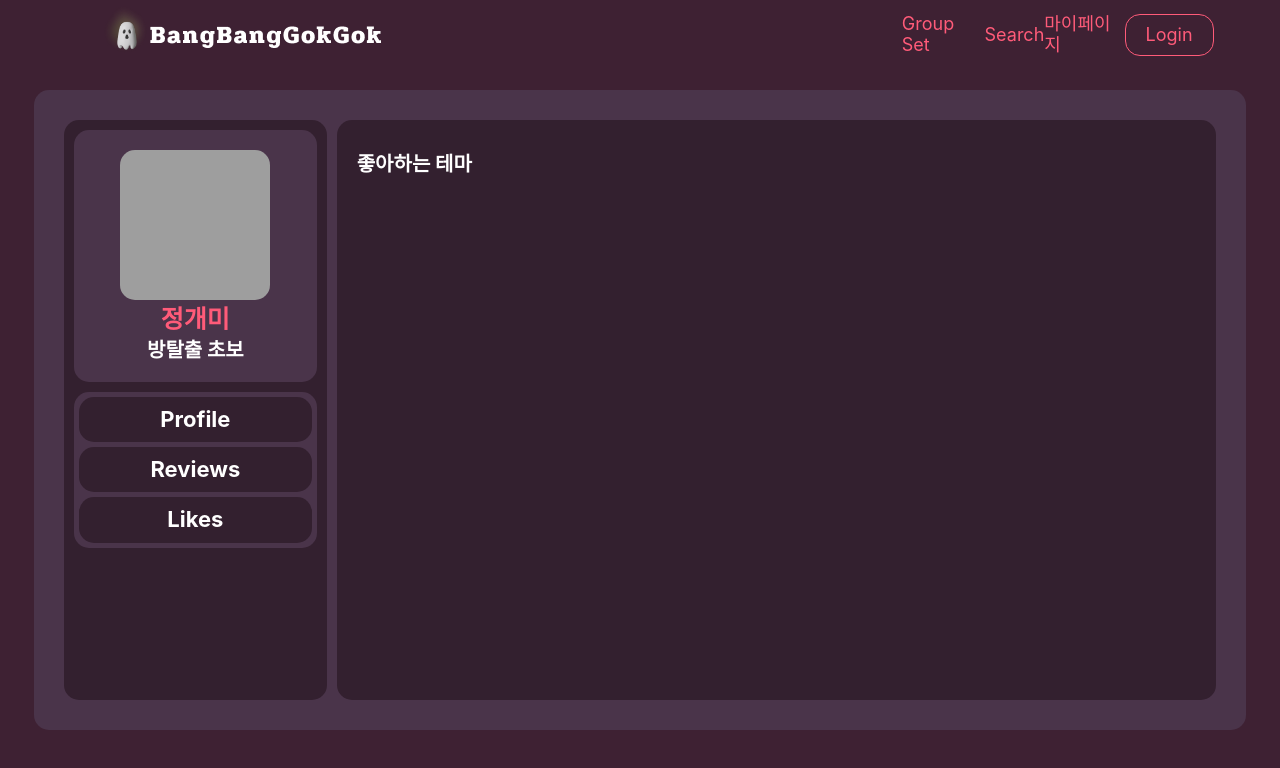
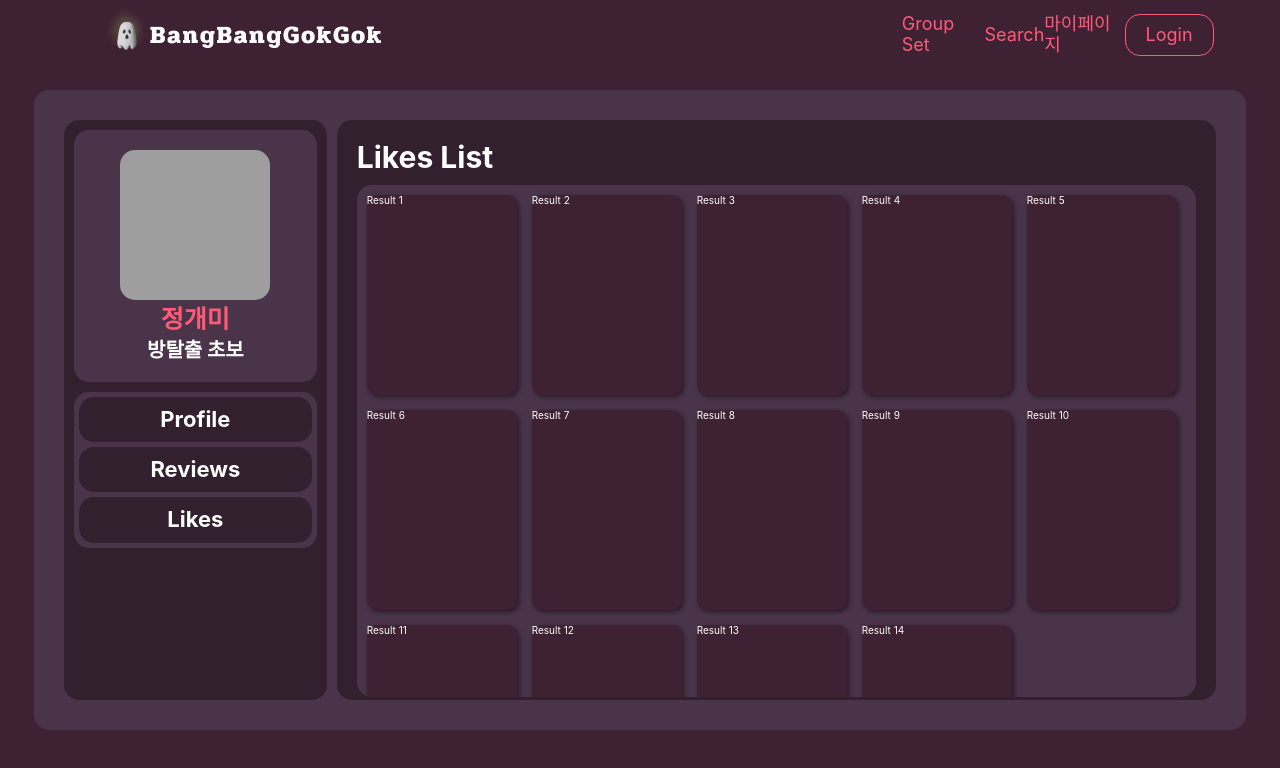
Before and after one commit to predictyson/BangBangGokGok, a React (Vite) app in the folder FrontEnd/: page /mypage/likes in a window 1280 px wide. Shown: the top 768 px of the page. Built offline with nearby package versions, Linux system fonts and the light colour scheme; grey boxes are pictures that could not be loaded.

Commit message:
✨ feat: LikeList 결과 출력 레이아웃 구현

```diff
--- a/FrontEnd/src/pages/MyPage/LikeThemesSection.tsx
+++ b/FrontEnd/src/pages/MyPage/LikeThemesSection.tsx
@@ -1,9 +1,62 @@
-import React from "react";
+import React, { useState } from "react";
+import styled from "styled-components";
+import { theme } from "@/styles/theme";
 
 export default function LikeThemesSection() {
+  const [dummyLikes, setDummyLikes] = useState([
+    { id: 1, title: "Result 1" },
+    { id: 2, title: "Result 2" },
+    { id: 3, title: "Result 3" },
+    { id: 4, title: "Result 4" },
+    { id: 5, title: "Result 5" },
+    { id: 6, title: "Result 6" },
+    { id: 7, title: "Result 7" },
+    { id: 8, title: "Result 8" },
+    { id: 9, title: "Result 9" },
+    { id: 10, title: "Result 10" },
+    { id: 11, title: "Result 11" },
+    { id: 12, title: "Result 12" },
+    { id: 13, title: "Result 13" },
+    { id: 14, title: "Result 14" },
+  ]);
+
   return (
     <>
-      <h1>좋아하는 테마</h1>
+      <SectionTitle>Likes List</SectionTitle>
+      <SectionContentWrapper>
+        {dummyLikes.map((like) => (
+          <ThemeItem key={like.id}>{like.title}</ThemeItem>
+        ))}
+      </SectionContentWrapper>
     </>
   );
 }
+
+const SectionTitle = styled.h1`
+  font-size: 3rem;
+  font-weight: ${theme.fontWeight.bold};
+  color: ${theme.colors.white};
+  margin: 0;
+`;
+
+const SectionContentWrapper = styled.div`
+  overflow: auto;
+  display: flex;
+  flex-direction: row;
+  flex-wrap: wrap;
+  justify-content: flex-start;
+  gap: 1.5rem;
+  height: 49.2rem;
+  border-radius: 1.5rem;
+  margin: 1rem 0;
+  padding: 1rem;
+  background-color: ${theme.colors.containerLight};
+`;
+
+const ThemeItem = styled.div`
+  border-radius: 1rem;
+  box-shadow: 2px 2px 5px rgba(0, 0, 0, 0.5);
+  width: 15rem;
+  height: 20rem;
+  background-color: #3e2133;
+`;
```
